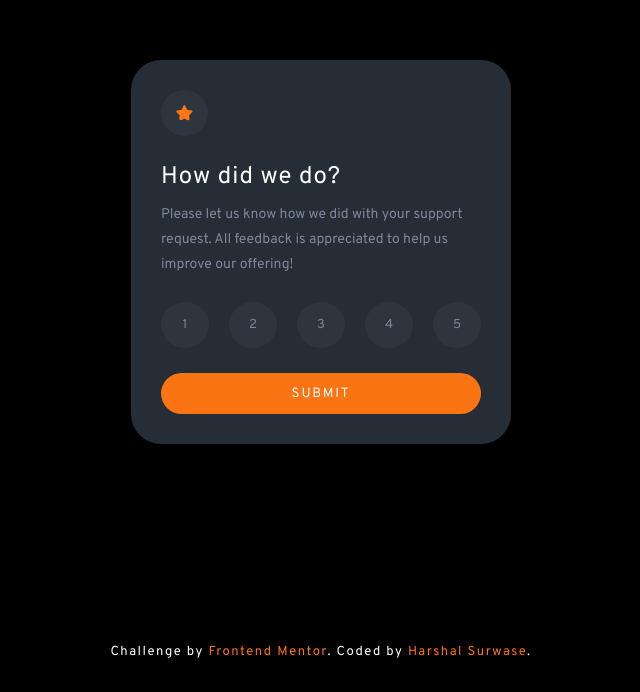
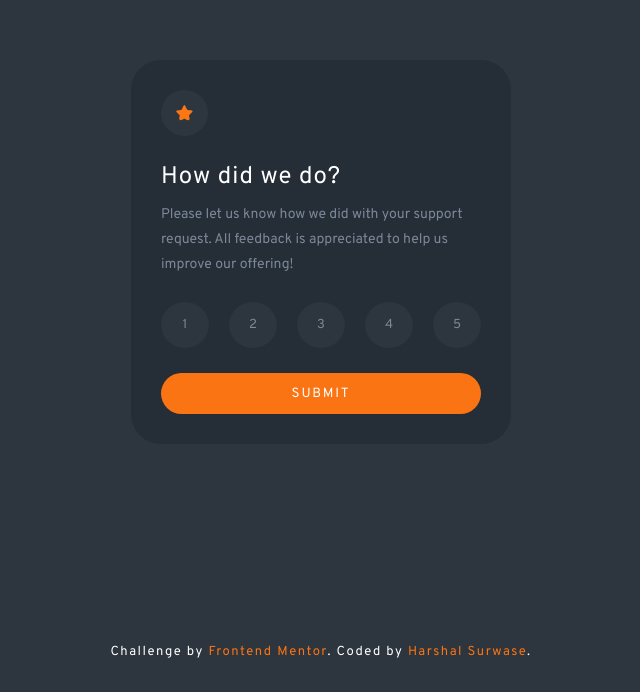
Before and after one commit to HarshalFSD/Rating-component, a plain HTML site: page index.html in a window 1280 px wide. Shown: the part 108-800 px from the top of the page, without its empty margins (319-959 px from the left). Drawn offline with Linux system fonts and the light colour scheme.

Commit message:
change body background-color

```diff
--- a/styles.css
+++ b/styles.css
@@ -7,7 +7,7 @@
 }
 
 body {
-  background: #000;
+  background: hsl(212, 16%, 21%);
   color: #fff;
   height: 100vh;
   display: flex;
```
